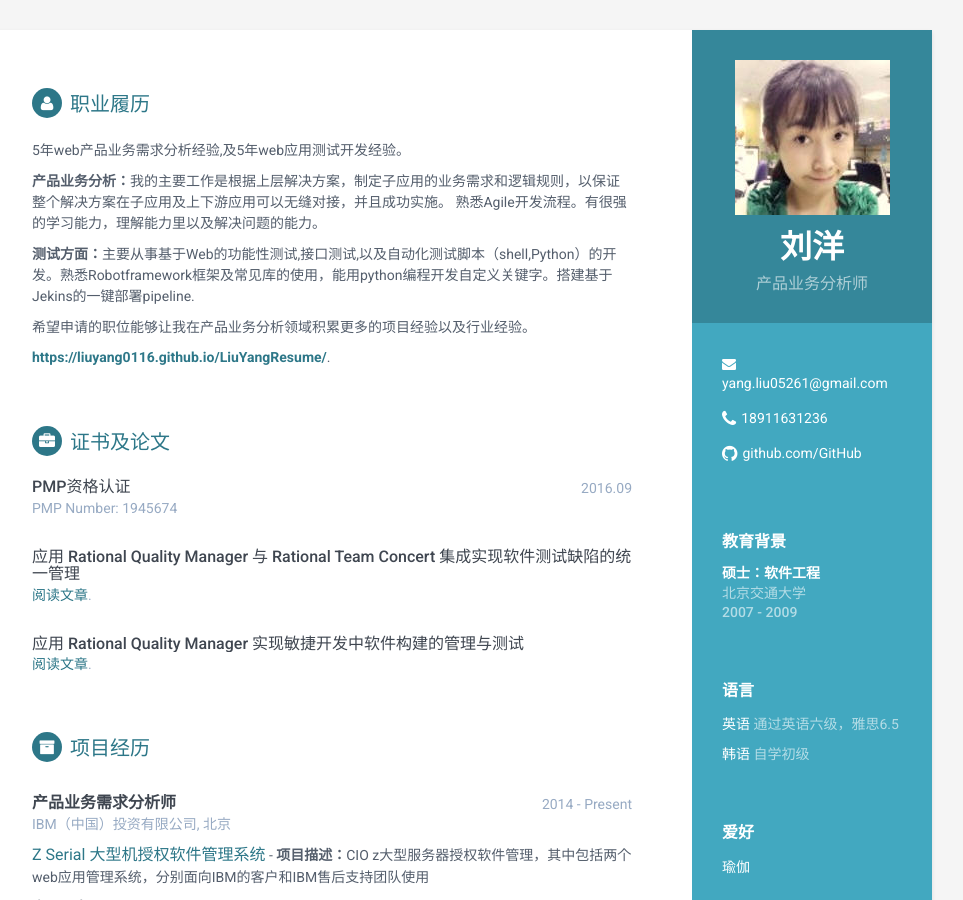
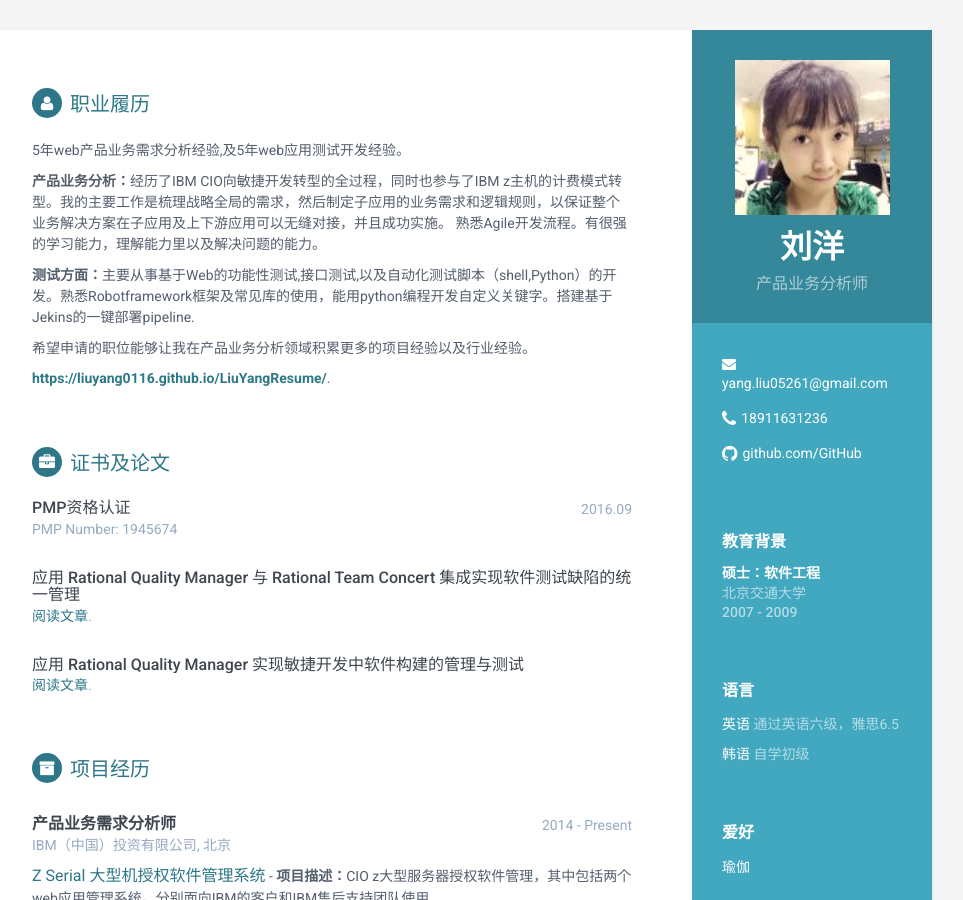
Before and after one commit to liuyang0116/LiuYangResume_EN, a Jekyll site: the page built from index.html, in a window 1280 px wide and 900 px high. Shown: the whole window, without its empty margins (188-1151 px from the left). Built offline with Jekyll 4.4.1, drawn with Linux system fonts in a browser that asks for light colours.

Commit message:
Update carrier-profile.html

```diff
--- a/_includes/carrier-profile.html
+++ b/_includes/carrier-profile.html
@@ -3,7 +3,7 @@
 <div class="summary">
     <p>
 	5年web产品业务需求分析经验,及5年web应用测试开发经验。
-	<p><b>产品业务分析：</b>我的主要工作是根据上层解决方案，制定子应用的业务需求和逻辑规则，以保证整个解决方案在子应用及上下游应用可以无缝对接，并且成功实施。
+	<p><b>产品业务分析：</b>经历了IBM CIO向敏捷开发转型的全过程，同时也参与了IBM z主机的计费模式转型。我的主要工作是梳理战略全局的需求，然后制定子应用的业务需求和逻辑规则，以保证整个业务解决方案在子应用及上下游应用可以无缝对接，并且成功实施。
 	熟悉Agile开发流程。有很强的学习能力，理解能力里以及解决问题的能力。</p>
 	<p><b>测试方面：</b>主要从事基于Web的功能性测试,接口测试,以及自动化测试脚本（shell,Python）的开发。熟悉Robotframework框架及常见库的使用，能用python编程开发自定义关键字。搭建基于Jekins的一键部署pipeline.</p>
 	希望申请的职位能够让我在产品业务分析领域积累更多的项目经验以及行业经验。
```
